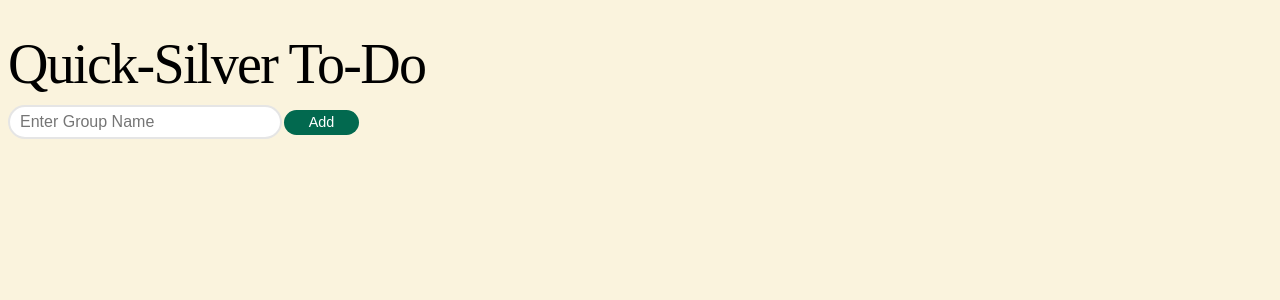
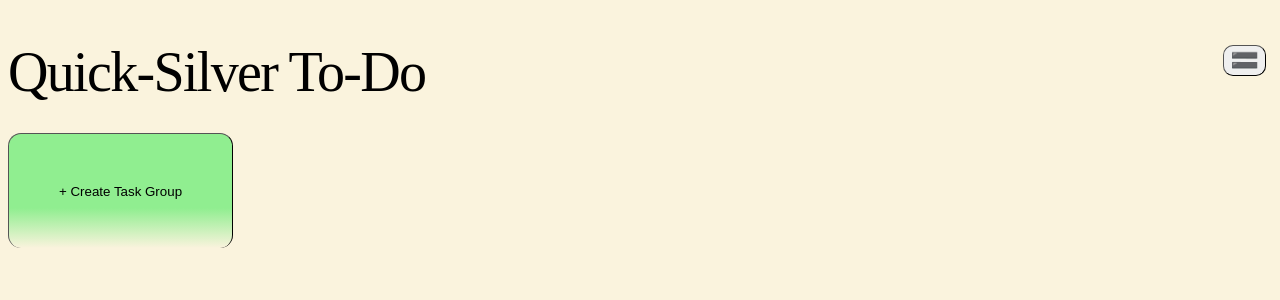
Before and after one commit to V33blvck/quick-silver, a React (Vite) app: page / in a window 1280 px wide. Shown: the top 300 px of the page. Built offline with nearby package versions, Linux system fonts and the light colour scheme.

Commit message:
updated home page for grid and row layout

```diff
--- a/src/index.css
+++ b/src/index.css
@@ -63,7 +63,7 @@ h1 {
   border: none;
 }
 
-.cancle-search{
+.cancle-btn{
   background-color: orange;
   border-radius: 10px;
   border: none;
@@ -222,26 +222,45 @@ input[type="text"]{
   flex-wrap: nowrap;
 }
 
-.group-item{
-  min-height: 120px;
-  max-height: 150px;
-  width: 100%;
+.group-item-row{
+  min-height: 100%;
+  width: 93%;
   margin-bottom: 5px;
   background: linear-gradient( to bottom, lightgreen 65%, transparent 100%);
   border-radius: 13px;
   border-bottom-width: 0px;
   border-width: 1px 1px 0px 1px;
+  display: flex;
+  justify-content: left;
+  padding-left: 13px;
+}
+.group-item-grid{
+  min-height: 100%;
+  width: 93%;
+  margin-bottom: 5px;
+  background: linear-gradient( to bottom, lightgreen 65%, transparent 100%);
+  border-radius: 13px;
+  border-bottom-width: 0px;
+  border-width: 1px 1px 0px 1px;
+  display: flex;
+  justify-content: center;
+  align-items: center;
 }
 .group-wrapper{
   display: flex;
-  flex-direction: column;
-  max-width: 400px;
+  flex-direction: row;
+  max-width: 500px;
+  min-height: 130px;
+  align-items: flex-start;
+  flex-wrap: wrap;
 }
 .group-input{
   display: flex;
   flex-direction:row;
   margin-bottom: 30px;
   align-items: center;
+  flex-wrap: wrap;
+  max-width: 300px;
 }
 .enter-group{
   max-width: 250px;
@@ -254,12 +273,61 @@ input[type="text"]{
   display: flex;
 }
 .individual-group-wrapper{
+  min-height: 120px;
+  max-height: 150px;
   display: flex;
   flex-direction: row;
-  max-width: 100%;
-  flex-grow: auto;
-  flex-wrap: nowrap;
+  width: 50%;
+  margin-bottom: 6px;
+}
+.create-group-grid{
+  min-height: 100%;
+  width: 90%;
+  margin-bottom: 5px;
+  background: linear-gradient( to bottom, lightgreen 65%, transparent 100%);
+  border-radius: 13px;
+  border-bottom-width: 0px;
+  border-width: 1px 1px 0px 1px;
+}
+.individual-row-wrapper{
+  display: flex;
+  flex-direction: row;
+  width: 100%;
+  margin-bottom: 6px;
+  min-height: 40px;
+}
+.row-wrapper{
+  display: flex;
+  flex-direction: column;
 }
 .home-header{
   margin-bottom: 9px;
 }
+header{
+  display:flex;
+  align-items: center;
+  justify-content: space-between;
+  margin-bottom: 20px
+}
+.create-group-row{
+  min-height: 100%;
+  width: 170px;
+  margin-bottom: 5px;
+  background: linear-gradient( to bottom, lightgreen 65%, transparent 100%);
+  border-radius: 13px;
+  border-bottom-width: 0px;
+  border-width: 1px 1px 0px 1px;
+}
+.popup{
+  display: flex;
+  align-items: center;
+  min-height: 115px;
+  min-width: 100%;
+  margin: -15px
+}
+.display-btn{
+  font-size: 23px;
+  margin-right: 6px;
+  border-width: 1px;
+  border-radius: 10px;
+}
--- a/src/pages/homePage.tsx
+++ b/src/pages/homePage.tsx
@@ -1,4 +1,4 @@
-import { useState } from "react";
+import { useRef, useState } from "react";
 import { useNavigate } from "react-router-dom";
 import { usPersistedState } from "../hooks/usePersistedState";
 import type { Task } from "../utils/types";
@@ -7,15 +7,19 @@ interface groupProps {
   tasks: Task[];
   setTasks: React.Dispatch<React.SetStateAction<Task[]>>;
 }
+interface Group {
+  text: string;
+  id: string;
+}
 
 export default function HomePage({ tasks, setTasks }: groupProps) {
   const [groupTasks, setGroupTasks] = usPersistedState<Group[]>("group", []); //<Group[]>([]);
   const [groupText, setGroupText] = useState("");
   const navigate = useNavigate();
-  interface Group {
-    text: string;
-    id: string;
-  }
+  const dialogRef = useRef<HTMLDialogElement>(null);
+  const [displayGrid, setDisplayGrid] = useState(true);
+  const [errorMessage, setErrorMessage] = useState("");
+
   function handleSubmit(event: React.FormEvent<HTMLFormElement>) {
     event.preventDefault();
     if (groupText.trim() !== "") {
@@ -25,6 +29,10 @@ export default function HomePage({ tasks, setTasks }: groupProps) {
       };
       setGroupTasks((g) => [...g, group]);
       setGroupText("");
+      closeDialog();
+    }
+    if (groupText.trim() === "") {
+      setErrorMessage("No Input Detected");
     }
   }
 
@@ -45,12 +53,51 @@ export default function HomePage({ tasks, setTasks }: groupProps) {
     );
     setTasks(updatedTasks);
   }
+
+  function openDialog() {
+    dialogRef.current?.showModal();
+    setErrorMessage("");
+  }
+  function closeDialog() {
+    dialogRef.current?.close();
+    setErrorMessage("");
+  }
+  function handleClickDialog(event: React.MouseEvent<HTMLDialogElement>) {
+    if (event.target === event.currentTarget) {
+      dialogRef.current?.close();
+    }
+  }
+  function resetError() {
+    if (groupText.trim() !== "") {
+      setErrorMessage("");
+    }
+  }
   return (
     <div className="Group-display">
+      <header>
         <h1 className="home-header">Quick-Silver To-Do</h1>
-      <form onSubmit={handleSubmit} className="group-input">
+        <button
+          onClick={() => {
+            setDisplayGrid(!displayGrid);
+          }}
+          className="display-btn"
+        >
+          {displayGrid ? (
+            <span className="display-emoji">🟰</span>
+          ) : (
+            <span className="display-emoji">🪟</span>
+          )}
+        </button>
+      </header>
+
+      <dialog ref={dialogRef} onClick={handleClickDialog}>
+        <span className="popup">
+          <form onSubmit={handleSubmit} className="group-input" method="dialog">
             <input
-          onChange={handleGroup}
+              onChange={() => {
+                handleGroup;
+                resetError;
+              }}
               placeholder="Enter Group Name"
               value={groupText}
               type="text"
@@ -59,15 +106,40 @@ export default function HomePage({ tasks, setTasks }: groupProps) {
             <button type="submit" className="add-button">
               Add
             </button>
+            <button onClick={closeDialog} className="cancle-btn">
+              🚫
+            </button>
+            <>
+              {errorMessage && <p className="error-message">{errorMessage}</p>}
+            </>
           </form>
+        </span>
+      </dialog>
 
+      <span className={displayGrid ? "group-wrapper" : "row-wrapper"}>
+        <span
+          className={
+            displayGrid ? "individual-group-wrapper" : "individual-row-wrapper"
+          }
+        >
+          <button
+            onClick={openDialog}
+            className={displayGrid ? "create-group-grid" : "create-group-row"}
+          >
+            + Create Task Group
+          </button>
+        </span>
         {groupTasks.map((group) => (
-        <span className="group-wrapper">
-          <span className="individual-group-wrapper">
-            {" "}
+          <span
+            className={
+              displayGrid
+                ? "individual-group-wrapper"
+                : "individual-row-wrapper"
+            }
+          >
             <button
               key={group.id}
-              className="group-item"
+              className={displayGrid ? "group-item-grid" : "group-item-row"}
               onClick={() => {
                 openGroup(group.text);
               }}
@@ -81,8 +153,8 @@ export default function HomePage({ tasks, setTasks }: groupProps) {
               ❌
             </button>
           </span>
+        ))}
       </span>
-      ))}
     </div>
   );
 }
--- a/src/quick-silver.tsx
+++ b/src/quick-silver.tsx
@@ -40,12 +40,10 @@ function QuickSilver_toDo({ tasks, setTasks }: todoProps) {
     event.preventDefault();
     if (newTask.trim() === "" && searchMode === false && isToggling === false) {
       setErrorMessage("no input detected");
-      console.log(errorMessage);
       return;
     }
     if (newTask.trim() !== "") {
       setErrorMessage("");
-      console.log(errorMessage);
     }
     if (newTask.trim() !== "") {
       const task: Task = {
@@ -117,7 +115,6 @@ function QuickSilver_toDo({ tasks, setTasks }: todoProps) {
   */
   function doTheSearch(value?: string) {
     let stringToUse = value || searchTask;
-    console.log(value);
     const filteredTask = tasks.filter((tasks) =>
       tasks.text.toLowerCase().includes(stringToUse.toLowerCase()),
     );
@@ -138,15 +135,12 @@ function QuickSilver_toDo({ tasks, setTasks }: todoProps) {
     setIsSearching(!isSearching);
     if (searchTask.trim() === "") {
       setErrorMessage("no input detected");
-      console.log(errorMessage);
     }
     if (searchTask !== "" && filterTask.length === 0) {
       setErrorMessage("task not found");
-      console.log(errorMessage);
     }
     if (searchTask !== "" && filterTask.length !== 0) {
       setErrorMessage("");
-      console.log(errorMessage);
     }
   }
 
@@ -186,7 +180,6 @@ function QuickSilver_toDo({ tasks, setTasks }: todoProps) {
   }
 
   const groupTasks = tasks.filter((task) => {
-    console.log(task.taskGroup, groupName);
     return task.taskGroup === groupName;
   });
 
@@ -212,7 +205,7 @@ function QuickSilver_toDo({ tasks, setTasks }: todoProps) {
               </button>
               <button
                 type="button"
-                className="cancle-search"
+                className="cancle-btn"
                 onClick={toggleSearch}
               >
                 🚫
```
Also changed, not shown: src/hooks/usePersistedState.ts (line endings or trailing spaces). Lines whose indentation alone changed are shown as unchanged.
